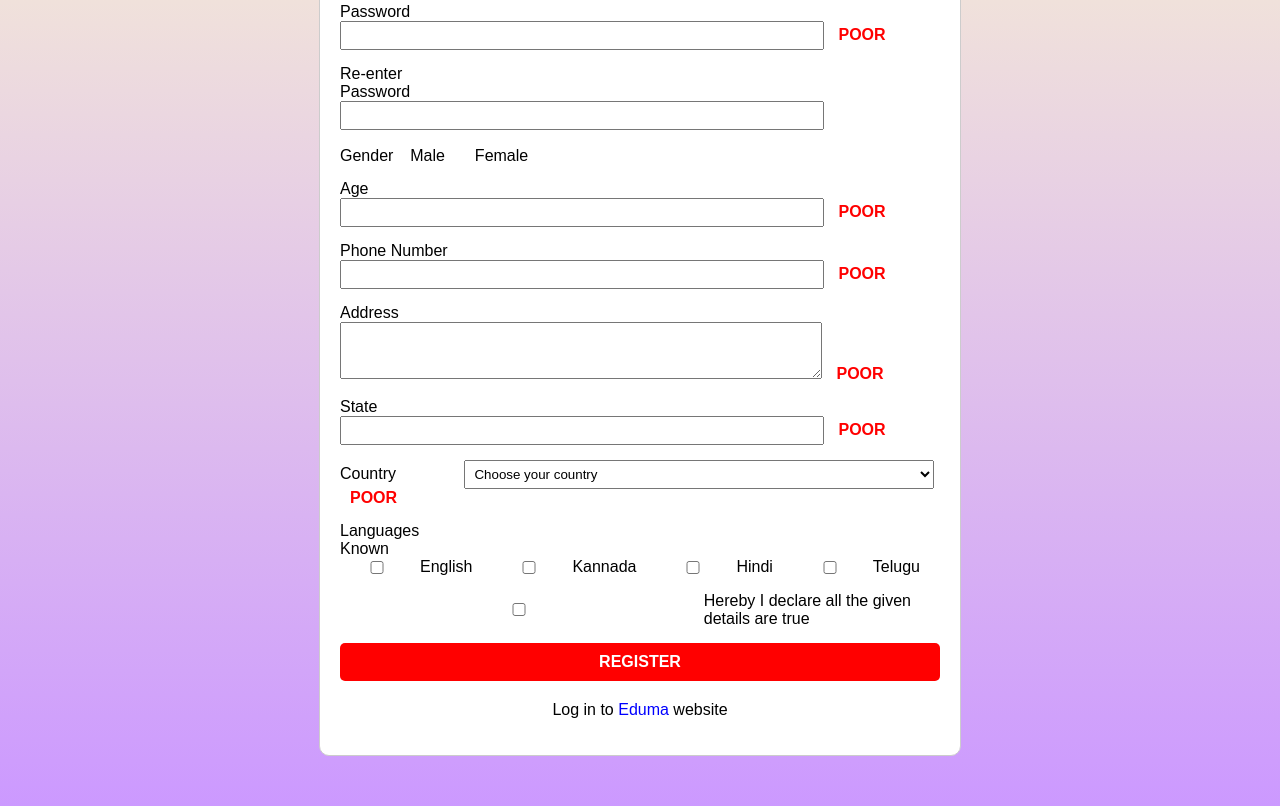
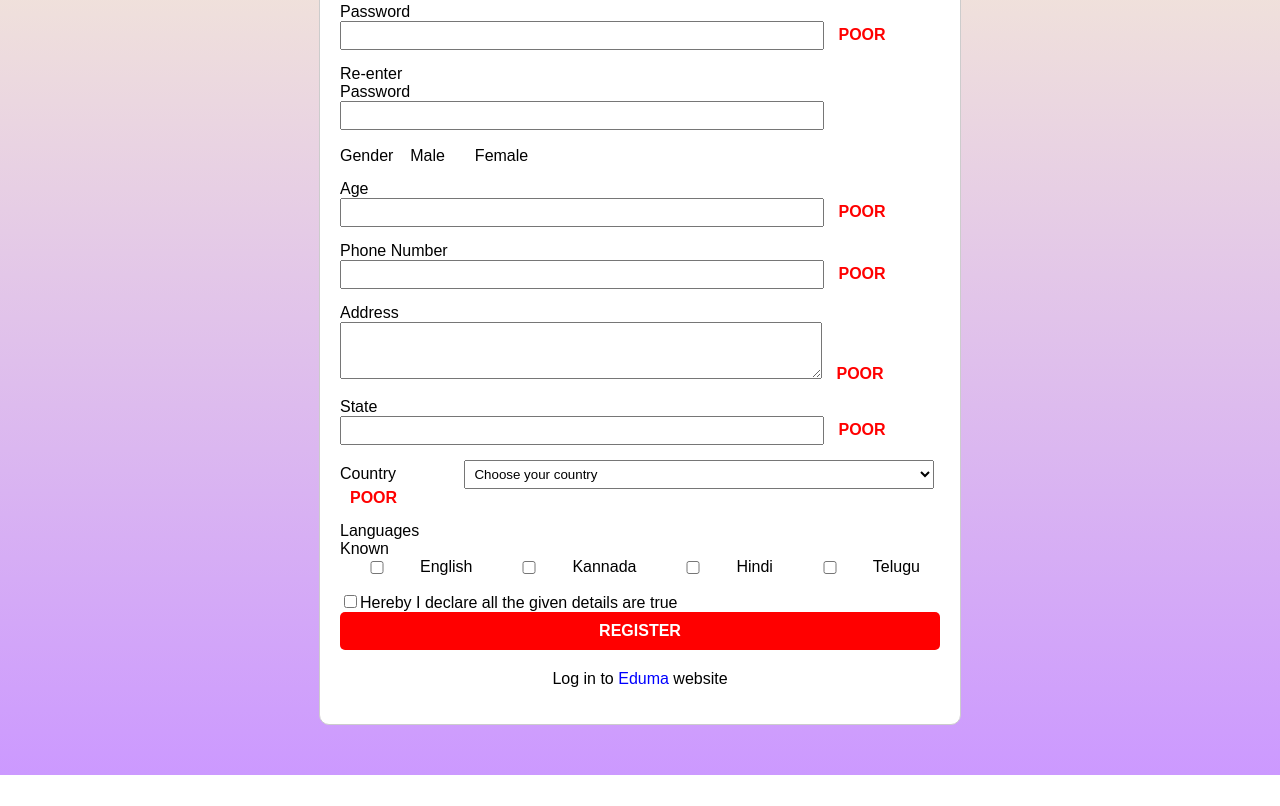
Before and after one commit to JyothishBoyina/MERN_bootstrap_javascript_tasks, a plain HTML site: page JS_tasks.html/JS_task8.html in a window 1280 px wide. Shown: the part 334-1140 px from the top of the page. After the commit the page ends 1109 px from the top, so only its background shows below. Drawn offline with Linux system fonts and the light colour scheme.

Commit message:
Update JS_task8.html

```diff
--- a/JS_tasks.html/JS_task8.html
+++ b/JS_tasks.html/JS_task8.html
@@ -172,10 +172,10 @@
             <label for="telugu">Telugu</label>
           </div>
         </div>
-        <div class="form-group declaration">
-          <input type="checkbox" required >Hereby I declare all the given details are true
 
-        </div>
+          <input type="checkbox" required />Hereby I declare all the given details are true
+
+
         <button type="submit" class="submit-btn">REGISTER</button>
       </form>
       <div class="login-link">
```
